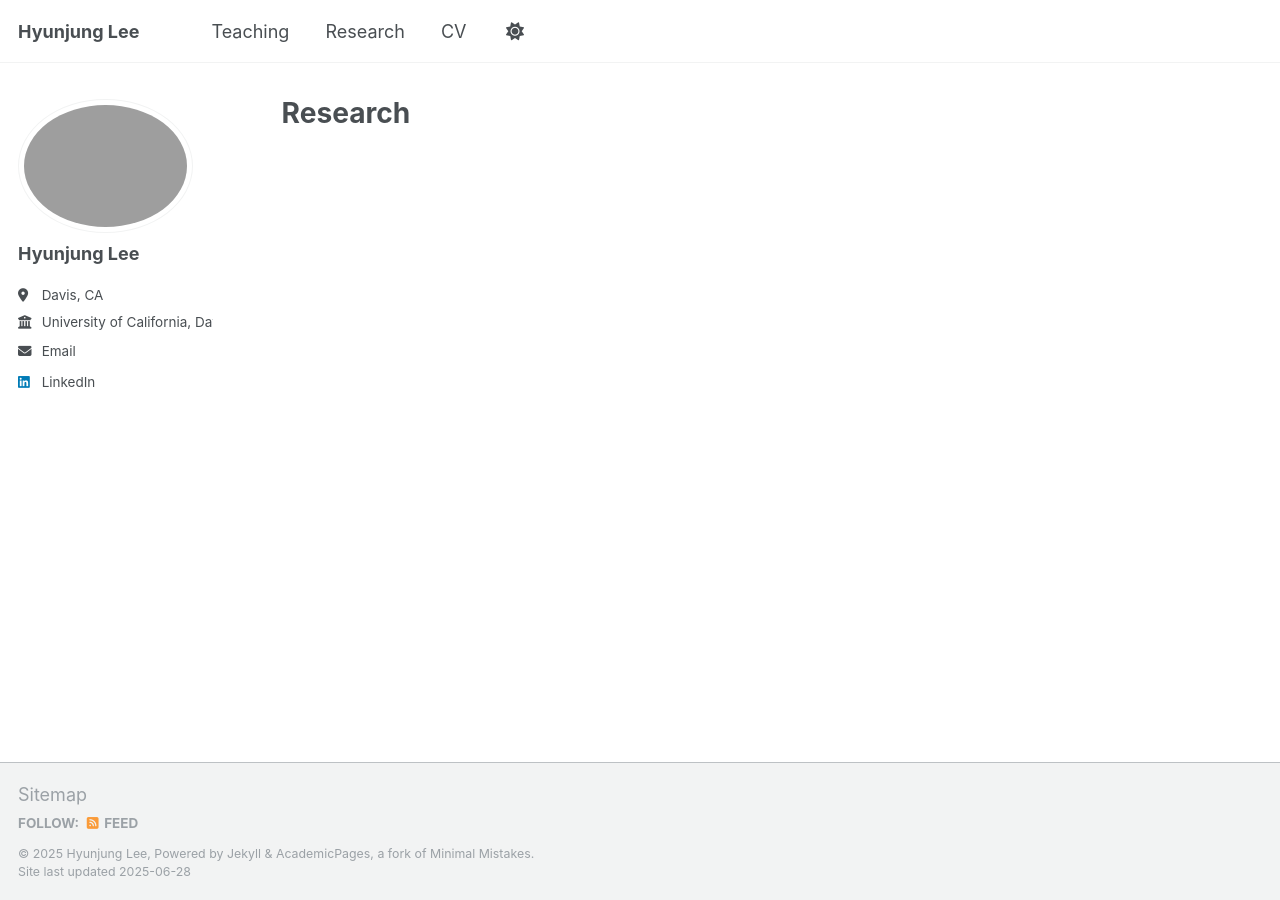
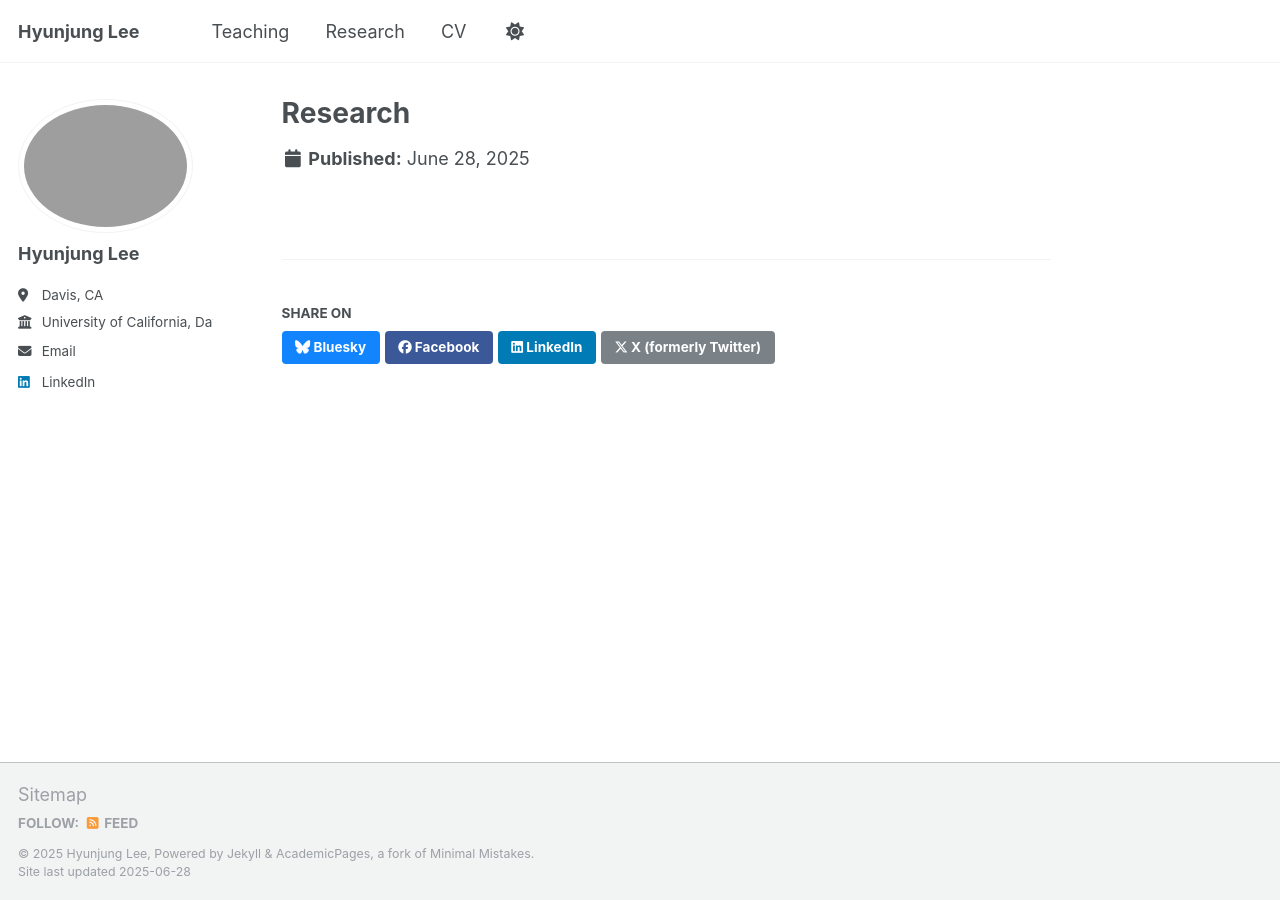
Before and after one commit to Hyunjung-agLee/hyunjung-aglee, a Jekyll site: the page built from _research/research1.md, in a window 1280 px wide. Built offline with Jekyll 4.4.1, drawn with Linux system fonts in a browser that asks for light colours; a script that is not in the unit is left out; part of the change alters nothing that is shown.

Commit message:
Update _config.yml

```diff
--- a/_config.yml
+++ b/_config.yml
@@ -24,12 +24,12 @@ author:
   # Biographic information
   avatar           : "hlee_profile.png"
   name             : "Hyunjung Lee"
-  pronouns         : # example: "she/her"
+  pronouns         : ""
   bio              : ""
   location         : "Davis, CA"
   employer         : "University of California, Davis"
   uri              : # URL
-  email            : "hjhlee@ucdavis.edu"
+  email            : ""
 
   # Academic websites
   academia         : # URL
@@ -218,6 +218,9 @@ collections:
   teaching:
     output: true
     permalink: /:collection/:path/
+  research:
+    output: true
+    permalink: /:collection/:path/
   publications:
     output: true
     permalink: /:collection/:path/
@@ -253,6 +256,15 @@ defaults:
   - scope:
       path: ""
       type: teaching
+    values:
+      layout: single
+      author_profile: true
+      share: true
+      comments: true
+  # _research
+  - scope:
+      path: ""
+      type: research
     values:
       layout: single
       author_profile: true
```
